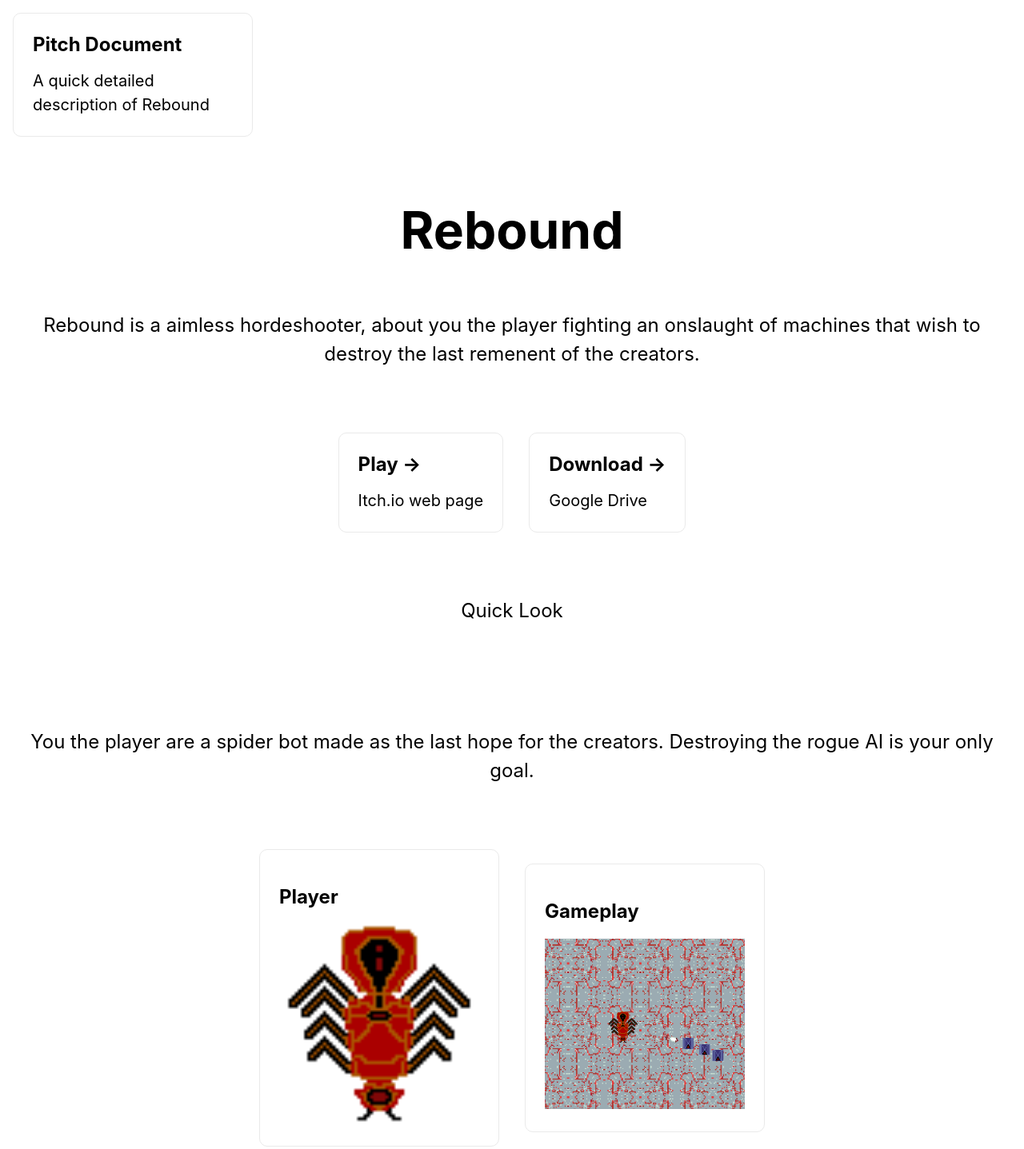
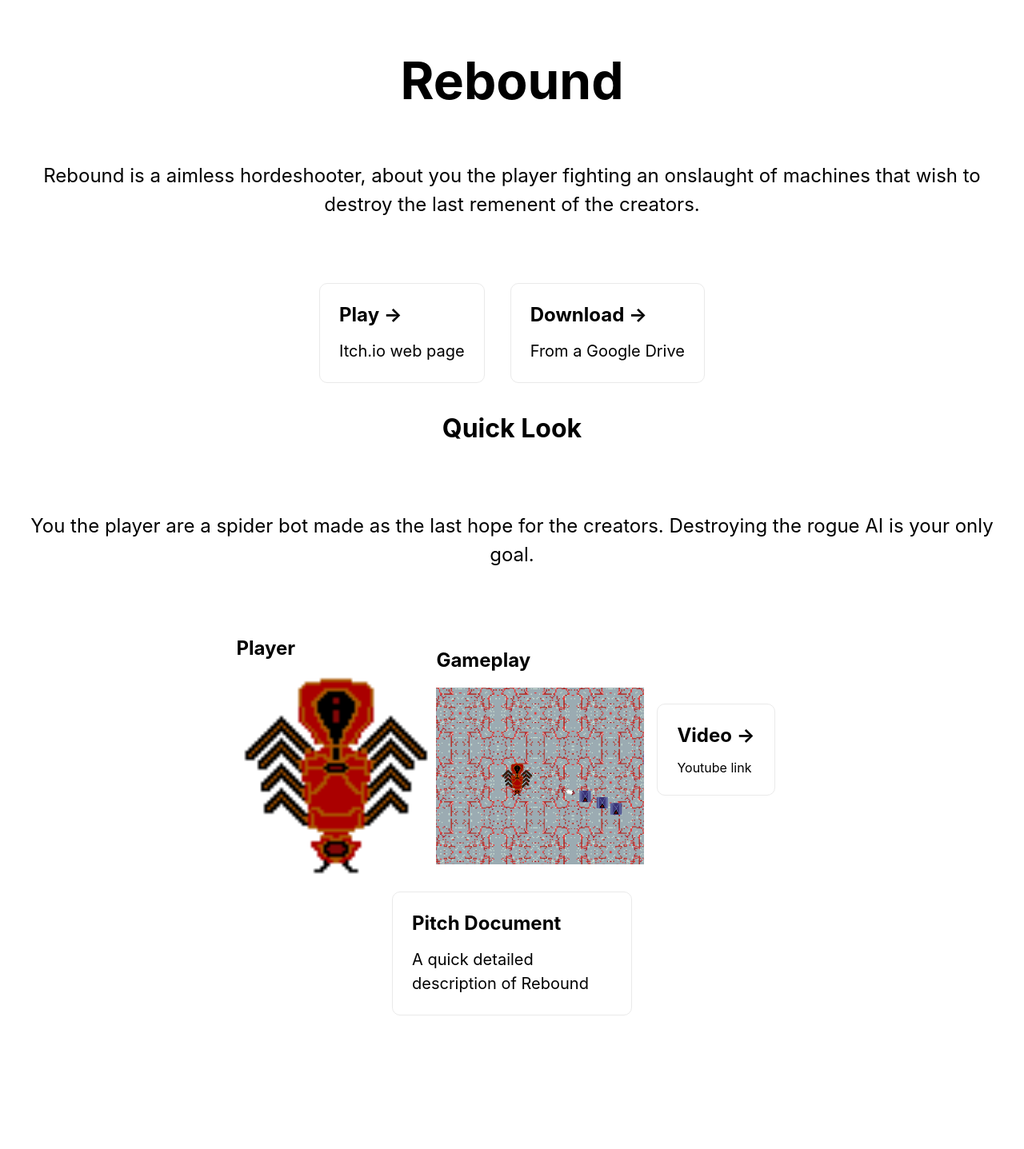
Before and after one commit to Fire1Shark/Fire1Shark.github.io, a plain HTML site: page index.html in a window 1280 px wide. Shown: the top 1437 px of the page at 80% size. After the commit the page ends 1350 px from the top, so only its background shows below. Drawn offline with Linux system fonts and the light colour scheme.

Commit message:
new changes

```diff
--- a/index.html
+++ b/index.html
@@ -8,13 +8,9 @@
   <link rel="icon" type="image/x-icon" href="Hack_Symbol.png">
   <link href="style.css" rel="stylesheet" type="text/css" />
 </head>
-<nav class="card">
-  <a href="https://drive.google.com/drive/folders/1sGYd2CD0IF3woY-w0gP7l9q0K5KHnPCG?usp=sharing">
-    <h2>Pitch Document</h2>
-    <p>A quick detailed description of Rebound</p>
-  </a>
+<nav>
+</nav>
 
-</nav>
 <body>
   <main>
     <h1 class="title">Rebound</h1>
@@ -31,31 +27,31 @@
 
       <a href="https://drive.google.com/drive/folders/1sGYd2CD0IF3woY-w0gP7l9q0K5KHnPCG?usp=sharing" class='card'>
         <h2>Download &rarr;</h2>
-        <p>Google Drive</p>
+        <p>From a Google Drive</p>
       </a>
-
-
     </section>
 
-    <p class="description">Quick Look</p>
+    <h1>Quick Look</h2>
     <p class="description">You the player are a spider bot made as the last hope for the creators. Destroying the rogue AI is your only goal.</p>
     <section class="grid">
-      <a class='card'>
+      <a class='card2'>
         <h1>Player</h1>
         <img src="player_bot.png" width="250">
       </a>
-      <a class='card'>
+      <a class='card2'>
         <h1>Gameplay</h1>
-        <img src="Gameplay.png" width="250">
+        <img src="Gameplay.png" width="260">
       </a>
       <a href="https://www.youtube.com/watch?v=LbN0o1xcZPs" class='card'>
         <h2>Video &rarr;</h2>
         <p2>Youtube link</p2>
       </a>
-
     </section>
 
-
+    <a href="pitch.html" class="card">
+      <h2>Pitch Document</h2>
+      <p>A quick detailed description of Rebound</p>
+     </a>
   </main>
 
   <script type="module" src="script.js"></script>
```
Also changed, not shown: pitch.html (added, +23 -0 lines).
